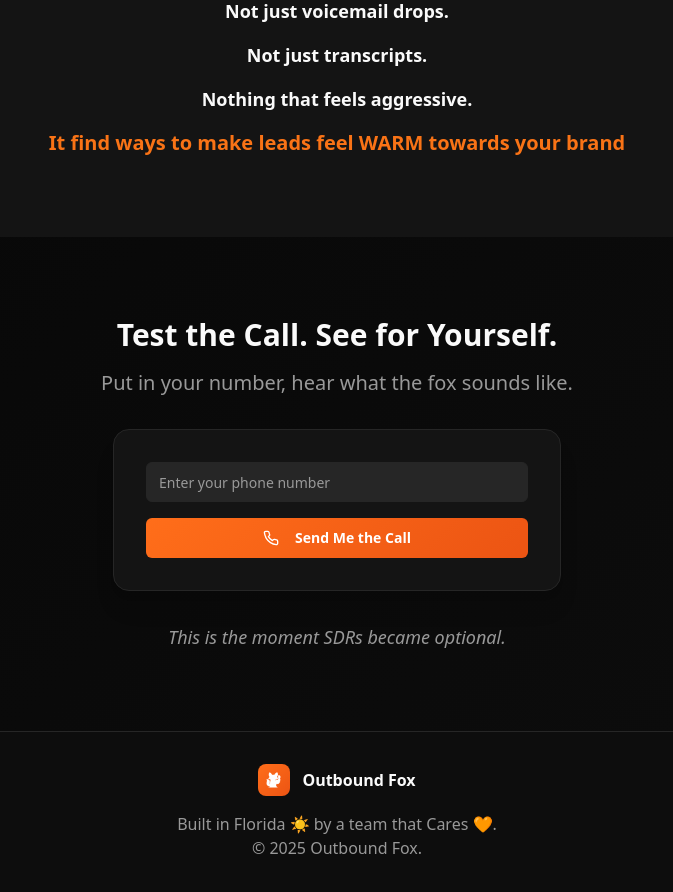
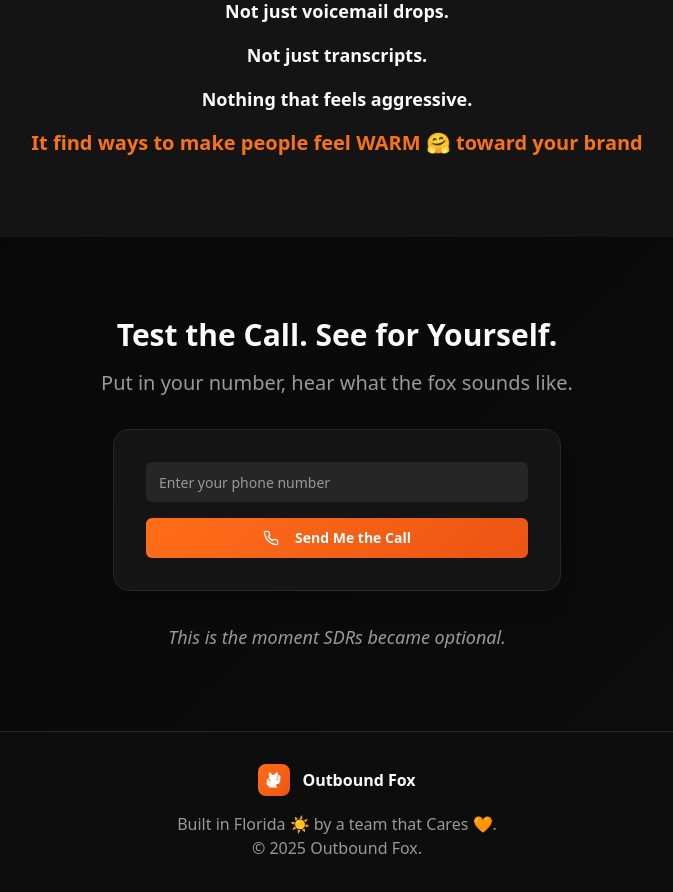
Before and after one commit to sshoman/outboundfox, a React (Vite) app: page / in a window 1280 px wide. Shown: the part 3020-3912 px from the top of the page, without its empty margins (303-976 px from the left). Built offline with nearby package versions, Linux system fonts and the light colour scheme.

Commit message:
Index.tsx

```diff
--- a/src/pages/Index.tsx
+++ b/src/pages/Index.tsx
@@ -249,7 +249,7 @@ const Index = () => {
             <p><strong className="text-foreground">Not just voicemail drops.</strong></p>
             <p><strong className="text-foreground">Not just transcripts.</strong></p>
             <p><strong className="text-foreground">Nothing that feels aggressive.</strong></p>
-            <p className="text-xl font-semibold text-orange-500"><strong>It find ways to make leads feel WARM towards your brand</strong></p>
+            <p className="text-xl font-semibold text-orange-500"><strong>It find ways to make people feel WARM 🤗 toward your brand</strong></p>
           </div>
         </div>
       </section>
```
